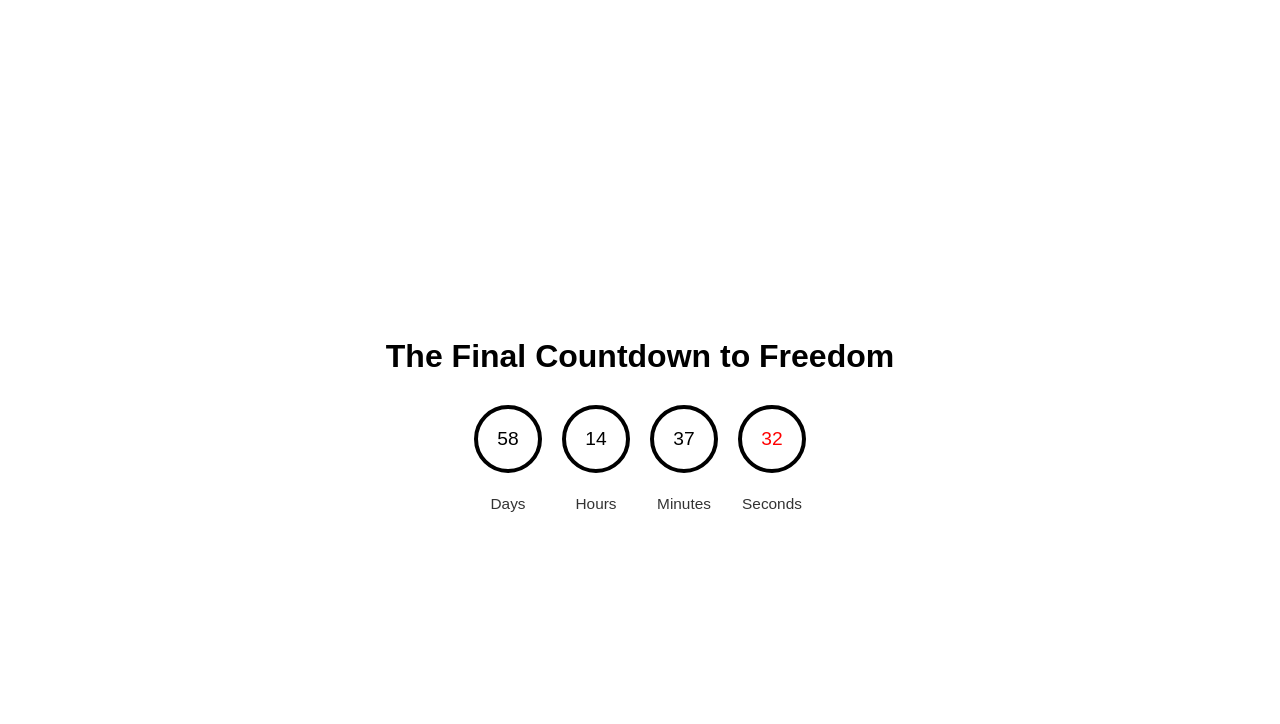
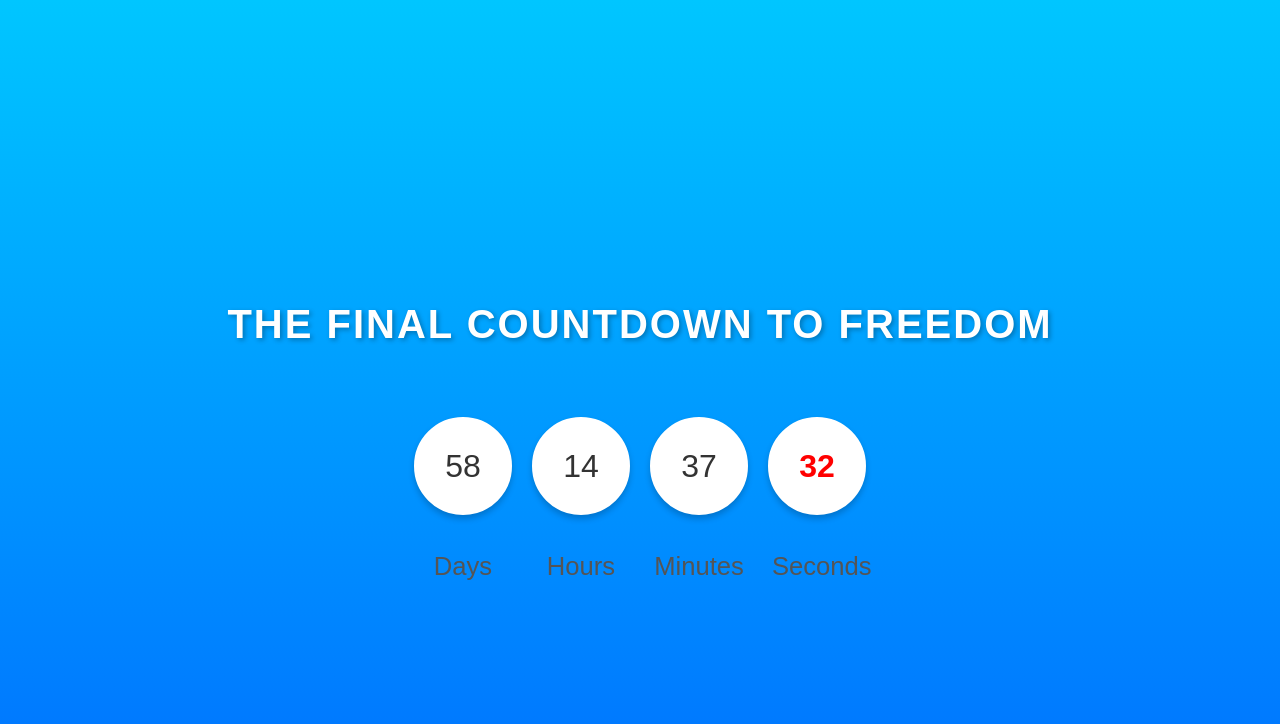
Before and after one commit to ali-ctrl-coder/Count-down, a plain HTML site: page index.html in a window 1280 px wide. Drawn offline with Linux system fonts and the light colour scheme.

Commit message:
Update index.html

```diff
--- a/index.html
+++ b/index.html
@@ -6,9 +6,10 @@
   <title>The Final Countdown to Freedom</title>
 
   <style>
+    /* تصميم الخلفية */
     body {
-      background-color: #fff;
-      color: #000;
+      background: linear-gradient(to bottom, #00c6ff, #0072ff);
+      color: #fff;
       font-family: 'Arial', sans-serif;
       display: flex;
       flex-direction: column;
@@ -17,47 +18,55 @@
       height: 100vh;
       text-align: center;
       margin: 0;
+      padding: 0;
       transition: background-color 1s, color 1s;
     }
 
     h1 {
-      font-size: 2em;
-      margin-bottom: 20px;
+      font-size: 2.5em;
+      margin-bottom: 30px;
+      text-transform: uppercase;
+      font-weight: bold;
+      letter-spacing: 2px;
+      text-shadow: 2px 2px 5px rgba(0, 0, 0, 0.3);
     }
 
     #countdown {
       display: flex;
       justify-content: center;
       align-items: center;
+      margin-top: 30px;
     }
 
     .circle {
       display: inline-block;
-      width: 60px;
-      height: 60px;
+      width: 90px;
+      height: 90px;
       border-radius: 50%;
       background-color: #fff;
-      color: black;
-      font-size: 1.2em;
-      line-height: 60px;
+      color: #333;
+      font-size: 2em;
+      line-height: 90px;
       margin: 10px;
       text-align: center;
-      border: 4px solid black;
+      border: 4px solid #fff;
+      box-shadow: 0px 4px 6px rgba(0, 0, 0, 0.2);
       transition: transform 0.3s, background-color 0.3s;
+      font-family: 'Arial', sans-serif;
     }
 
     .label {
       display: block;
       font-size: 0.8em;
-      margin-top: 5px;
-      color: #333;
+      margin-top: 10px;
+      color: #555;
     }
 
     .seconds {
       color: red;
+      font-weight: bold;
     }
 
-    /* إضافة تأثيرات عند انتهاء العد */
     .celebration {
       color: white;
       font-size: 3em;
@@ -75,7 +84,6 @@
       }
     }
 
-    /* تأثير الخلفية */
     .finished {
       background-color: #ff6347;  /* اللون عند الانتهاء */
       color: white;
@@ -106,7 +114,6 @@
     </div>
   </div>
 
-  <!-- إضافة JavaScript -->
   <script>
     const targetDate = new Date("2025-06-25T15:00:00");
 
@@ -117,7 +124,7 @@
       if (diff <= 0) {
         document.getElementById("title").textContent = "🎉 It's Time! 🎉";
         document.getElementById("countdown").innerHTML = `<span class="celebration">🎉 Time's Up! 🎉</span>`;
-        document.body.classList.add("finished");  // تغيير الخلفية
+        document.body.classList.add("finished");
         clearInterval(interval);
         return;
       }
```
